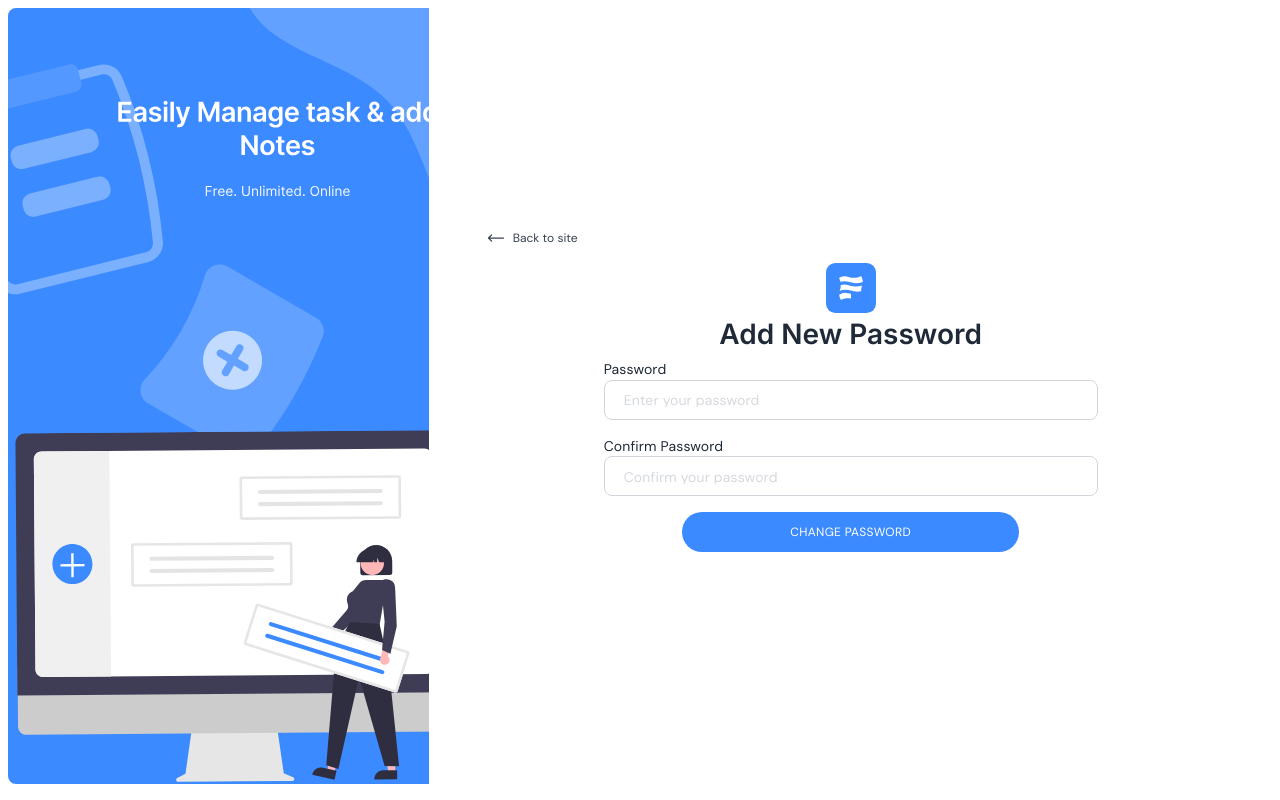
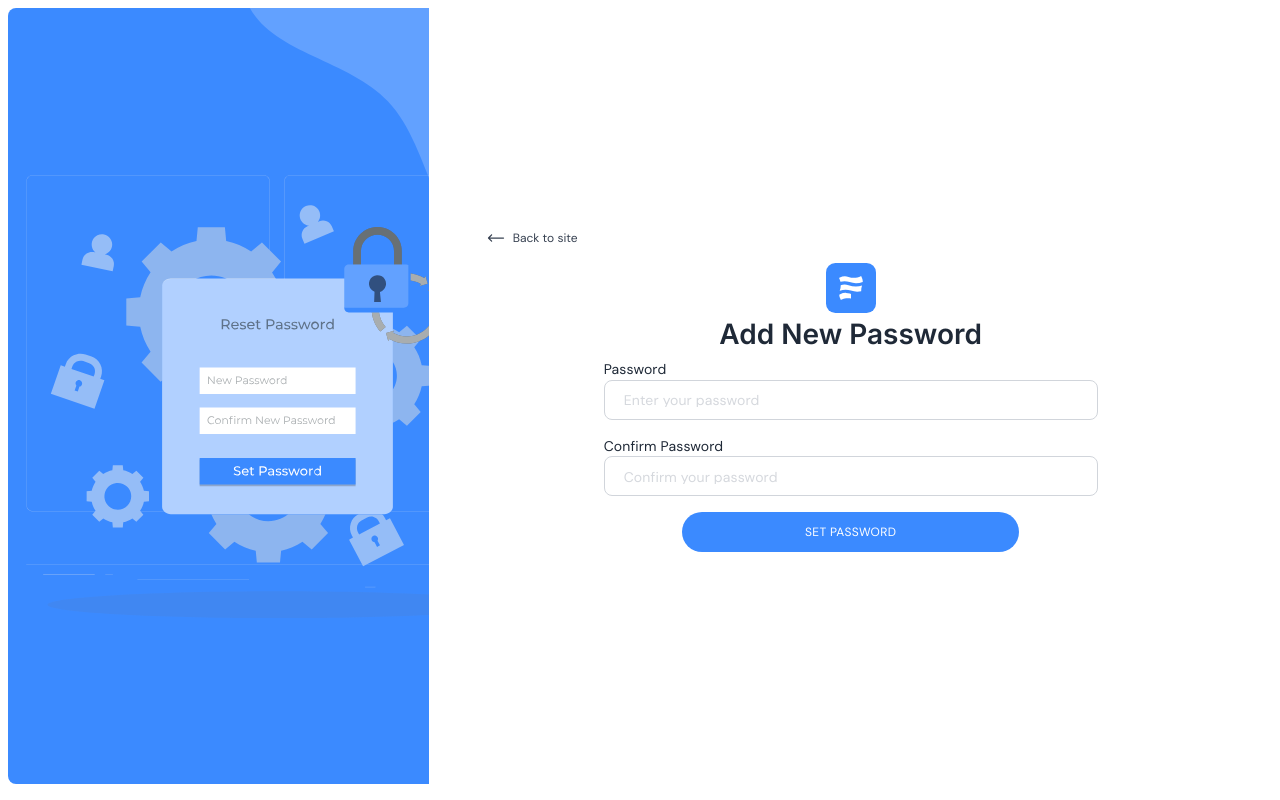
Before and after one commit to fatimakhalid364/task-manager-frontend, a React (Vite) app: page /authentication/reset-password in a window 1280 px wide. Built offline with nearby package versions, Linux system fonts and the light colour scheme.

Commit message:
forgot and reset password screens updated

```diff
--- a/src/pages/authentication/ForgotPassword.jsx
+++ b/src/pages/authentication/ForgotPassword.jsx
@@ -1,12 +1,12 @@
 
-import signUpFrame from 'src/assets/Frame 3289.svg';
+import forgotPassword from 'src/assets/forgotPassword.svg';
 import AuthenticationPages from 'src/components/authentication/Authentication';
 import { Screen } from "src/constants/constants";
 
 function ForgotPassword() {
     return (
         <div>
-            <AuthenticationPages currentScreen={Screen.FORGOT_PASS} pictureURL={signUpFrame} />
+            <AuthenticationPages currentScreen={Screen.FORGOT_PASS} pictureURL={forgotPassword} />
         </div>
     )
 }
--- a/src/pages/authentication/SetPassword.jsx
+++ b/src/pages/authentication/SetPassword.jsx
@@ -1,12 +1,12 @@
 
-import signUpFrame from 'src/assets/Frame 3289.svg';
+import resetPassword from 'src/assets/resetPassword.svg';
 import AuthenticationPages from 'src/components/authentication/Authentication';
 import { Screen } from "src/constants/constants";
 
 function SetPassword() {
     return (
         <div>
-            <AuthenticationPages currentScreen={Screen.SET_PASS} pictureURL={signUpFrame} />
+            <AuthenticationPages currentScreen={Screen.SET_PASS} pictureURL={resetPassword} />
         </div>
     )
 }
--- a/src/utils/basicUtils.js
+++ b/src/utils/basicUtils.js
@@ -3,8 +3,8 @@ export function getButtonText(screen) {
     const buttonTextMap = {
         [Screen.SIGNUP]: "Create Account",
         [Screen.SIGNIN]: "Log In",
-        [Screen.FORGOT_PASS]: "Send Email",
-        [Screen.SET_PASS]: "Change Password",
+        [Screen.FORGOT_PASS]: "Reset Password",
+        [Screen.SET_PASS]: "Set Password",
     };
 
     return buttonTextMap[screen] || "Submit";
```
Also changed, not shown: src/assets/forgotPassword.svg (added), src/assets/resetPassword.svg (added).
